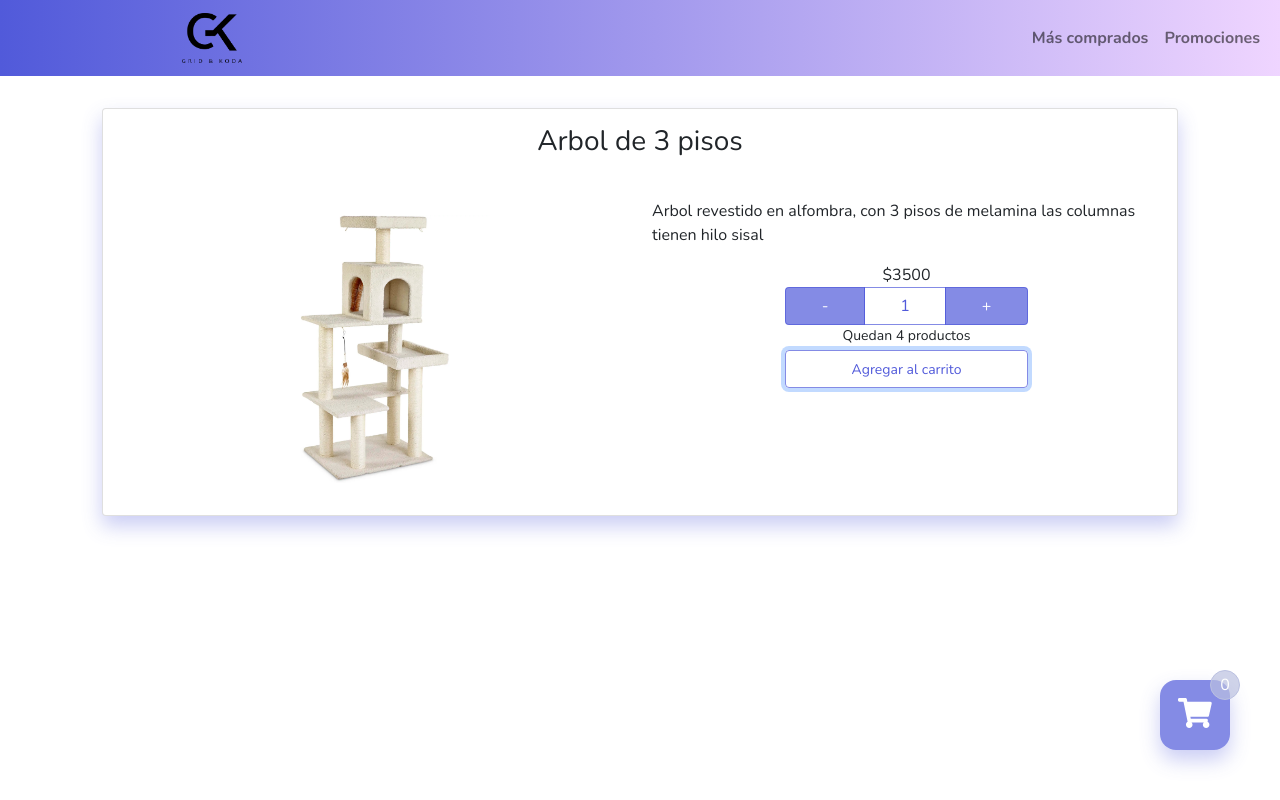
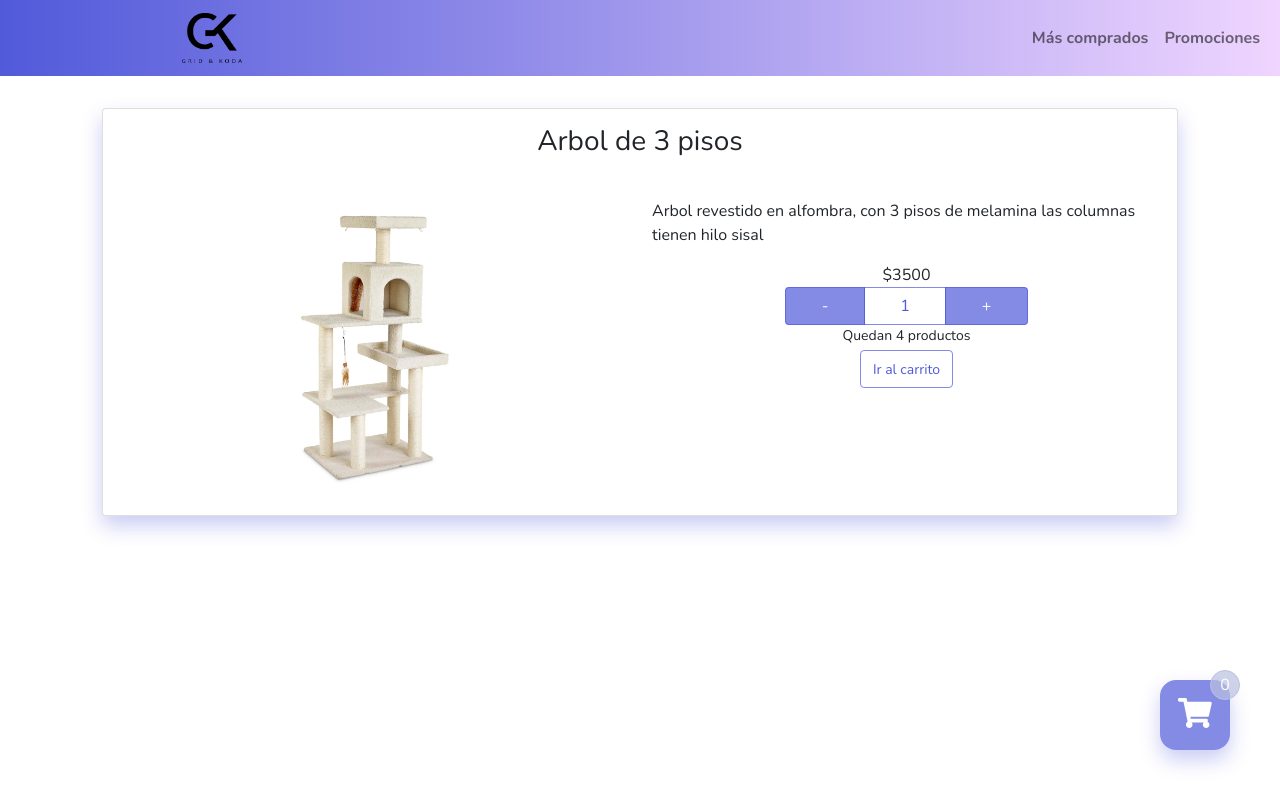
Before and after one commit to coderusuario-edu/gridkoda, a React (Create React App) app: page /item/1 in a window 1280 px wide. Both pictures are taken after a click on the button "Agregar al carrito". Built offline with nearby package versions, Linux system fonts and the light colour scheme.

Commit message:
Implementé el onAdd y el rendering condicional

```diff
--- a/src/components/ItemCount.jsx
+++ b/src/components/ItemCount.jsx
@@ -1,6 +1,8 @@
 import React, { useState } from "react";
+import { Link } from "react-router-dom";
 
-const ItemCount = ({ stock, initial }) => {
+const ItemCount = ({ stock, initial, onAdd }) => {
+    const [finalizar, setFinalizar] = useState(false);
     const [cantidad, setCantidad] = useState(initial);
     const [queda, setQueda] = useState(stock - 1);
 
@@ -18,11 +20,6 @@ const ItemCount = ({ stock, initial }) => {
         }
     };
 
-    const onAdd = () => {
-        if (cantidad < stock) {
-            alert(`Yay, agregaste al carrito ${cantidad} items`);
-        }
-    };
     return (
         <>
             <div className="btn-group" role="group">
@@ -51,26 +48,26 @@ const ItemCount = ({ stock, initial }) => {
                 </button>
             </div>
             {queda > 0 ? (
-                <>
                 <small className="small">Quedan {queda} productos</small>
+            ) : (
+                <small className="small">Sin stock</small>
+            )}
+            {finalizar ? (
+                <Link to="/cart">
+                    <button className="btn btn-outline-bk mt-1">
+                        <small> Ir al carrito</small>
+                    </button>
+                </Link>
+            ) : (
                 <button
                     className="btn btn-outline-bk mt-1"
                     onClick={() => {
-                            onAdd();
+                        setFinalizar(true);
+                        onAdd(cantidad);
                     }}
                 >
-                        {" "}
                     <small> Agregar al carrito</small>
                 </button>
-                </>
-            ) : (
-                <>
-                    <small className="small">Sin stock</small>
-                    <button className="btn btn-outline-bk mt-1" disabled>
-                        {" "}
-                        <small> Agregar al carrito</small>
-                    </button>
-                </>
             )}
         </>
     );
--- a/src/components/ItemDetail.jsx
+++ b/src/components/ItemDetail.jsx
@@ -1,7 +1,10 @@
-import React from "react";
+import React, { useState } from "react";
 import ItemCount from "./ItemCount";
 
 const ItemDetail = ({ producto }) => {
+    const onAdd = (cantidad) => {
+        alert(`Yay, agregaste al carrito ${cantidad} items`);
+    };
     return (
         <div className="container">
             <div className="row mt-3">
@@ -34,7 +37,11 @@ const ItemDetail = ({ producto }) => {
                                 </div>
                                 <div className="row d-flex justify-content-center">
                                     <div className="col-md-6 d-flex flex-column">
-                                        <ItemCount stock={5} initial={1} />
+                                        <ItemCount
+                                            stock={5}
+                                            initial={1}
+                                            onAdd={onAdd}
+                                        />
                                     </div>
                                 </div>
                             </div>
```
Lines whose indentation alone changed are shown as unchanged.
